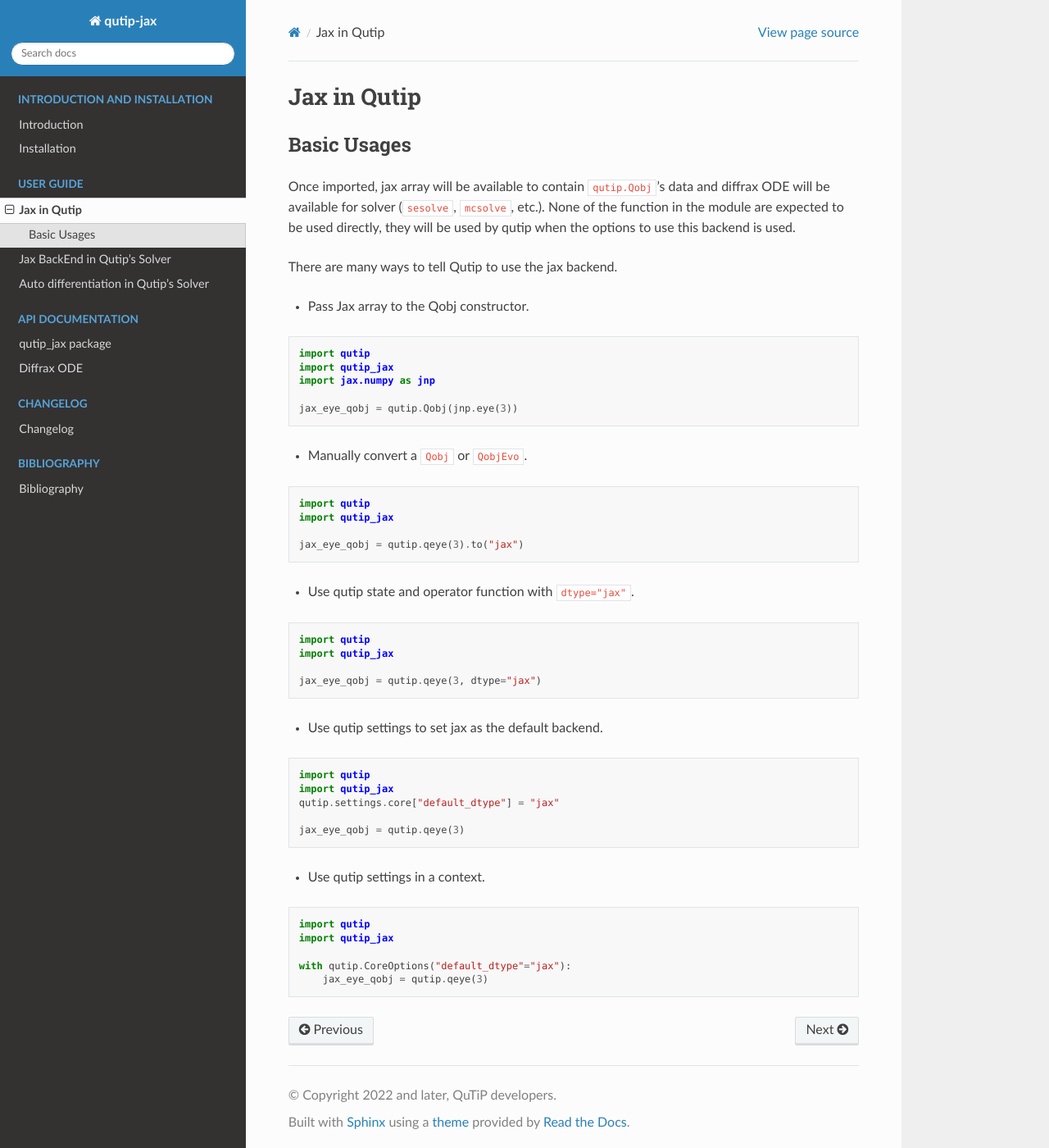
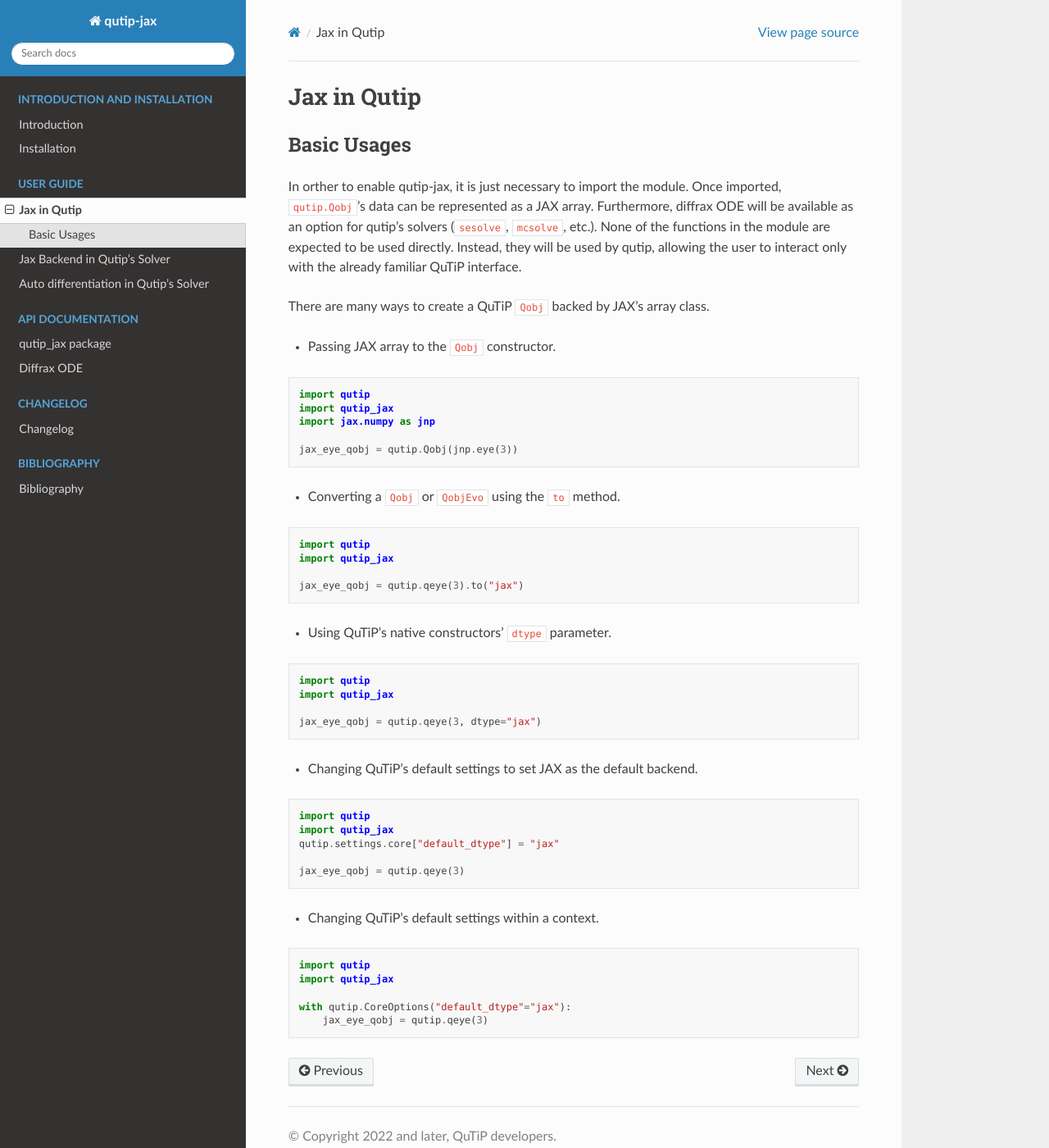
Before and after one commit to qutip/qutip-jax, a Sphinx documentation site: the page built from doc/source/basics.rst, in a window 1280 px wide and 1400 px high. Shown: the whole window at 82% size. Built offline with Sphinx 7.4.7 and the Read the Docs theme 2.0.0, drawn with Linux system fonts in a browser that asks for light colours; the version number could not be read and is left out.

Commit message:
Apply suggestions from code review
Co-authored-by: Asier Galicia <57414022+AGaliciaMartinez@users.noreply.github.com>

```diff
--- a/doc/source/basics.rst
+++ b/doc/source/basics.rst
@@ -10,12 +10,12 @@ Jax in Qutip
 Basic Usages
 ============
 
-Once imported, jax array will be available to contain ``qutip.Qobj``'s data and diffrax ODE will be available for solver (``sesolve``, ``mcsolve``, etc.).
-None of the function in the module are expected to be used directly, they will be used by qutip when the options to use this backend is used.
+In orther to enable qutip-jax, it is just necessary to import the module. Once imported, ``qutip.Qobj``'s data can be represented as a JAX array. Furthermore, diffrax ODE will be available as an option for qutip's solvers (``sesolve``, ``mcsolve``, etc.).
+None of the functions in the module are expected to be used directly. Instead, they will be used by qutip, allowing the user to interact only with the already familiar QuTiP interface.
 
-There are many ways to tell Qutip to use the jax backend.
+There are many ways to create a QuTiP ``Qobj`` backed by JAX's array class.
 
-- Pass Jax array to the Qobj constructor.
+- Passing JAX array to the ``Qobj`` constructor.
 
 .. code-block::
 
@@ -25,7 +25,7 @@ There are many ways to tell Qutip to use the jax backend.
 
     jax_eye_qobj = qutip.Qobj(jnp.eye(3))
 
-- Manually convert a ``Qobj`` or ``QobjEvo``.
+- Converting a ``Qobj`` or ``QobjEvo`` using the ``to`` method.
 
 .. code-block::
 
@@ -34,7 +34,7 @@ There are many ways to tell Qutip to use the jax backend.
 
     jax_eye_qobj = qutip.qeye(3).to("jax")
 
-- Use qutip state and operator function with ``dtype="jax"``.
+- Using QuTiP's native constructors' ``dtype`` parameter.
 
 .. code-block::
 
@@ -43,7 +43,7 @@ There are many ways to tell Qutip to use the jax backend.
 
     jax_eye_qobj = qutip.qeye(3, dtype="jax")
 
-- Use qutip settings to set jax as the default backend.
+- Changing QuTiP's default settings to set JAX as the default backend.
 
 .. code-block::
 
@@ -53,7 +53,7 @@ There are many ways to tell Qutip to use the jax backend.
 
     jax_eye_qobj = qutip.qeye(3)
 
-- Use qutip settings in a context.
+- Changing QuTiP's default settings within a context.
 
 .. code-block::
 
--- a/doc/source/introduction.rst
+++ b/doc/source/introduction.rst
@@ -5,5 +5,5 @@ Introduction
 The qutip-jax package
 =====================
 
-This package add the capacity to use jax Array in ``qutip.Qobj``.
-This allow to use Jax's auto differentiation and device (gpu) support in Qutip.
+This package adds the capacity to use JAX Array in ``qutip.Qobj``.
+This allows using Jax's auto differentiation and device (gpu) support in Qutip.
```
Also changed, not shown: doc/source/installation.rst (+3 -13 lines), doc/source/solver.rst (+6 -4 lines).
